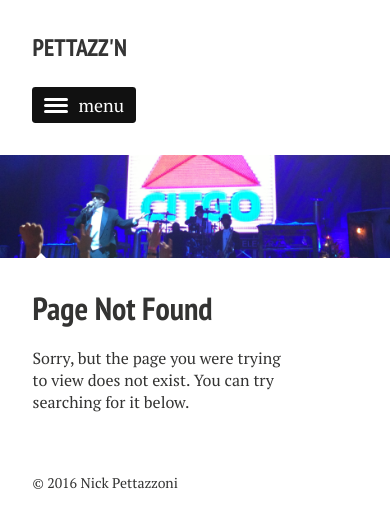
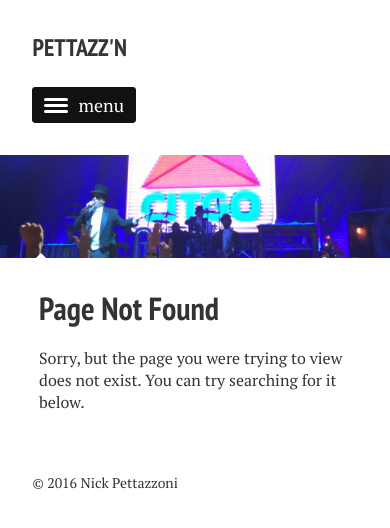
Before and after one commit to pettazz/pettazz.com, a Jekyll site: the page built from 404.md, in a window 390 px wide. Shown: the top 528 px of the page. Built offline with Jekyll 4.4.1, drawn with Linux system fonts in a browser that asks for light colours; nearby versions of some CDN libraries.

Commit message:
fix small width issues like iphone sized screens

```diff
--- a/_sass/page.scss
+++ b/_sass/page.scss
@@ -228,12 +228,21 @@ $button-size: 1.5rem;
 	}
 	.post,
 	.page {
+		// this is actually for containers smaller than micro
+		// specifically: iphone portrait width
 		@include container;
-		@include grid(12,8);
-		@include prefix(12,1);
-		@include suffix(12,1);
+		@include grid(10,8);
+		@include prefix(10,1);
+		@include suffix(10,1);
 		margin-bottom: 2em;
+		@media #{$micro} {
+			// this is somewhere between "average" and the above "real small"
+			@include grid(10,8);
+			@include prefix(10,1);
+			@include suffix(10,1);
+		}
 		@media #{$small} {
+			//this is the "average" width
 			@include grid(12,8);
 			@include prefix(12,0);
 			@include suffix(12,0);
```
